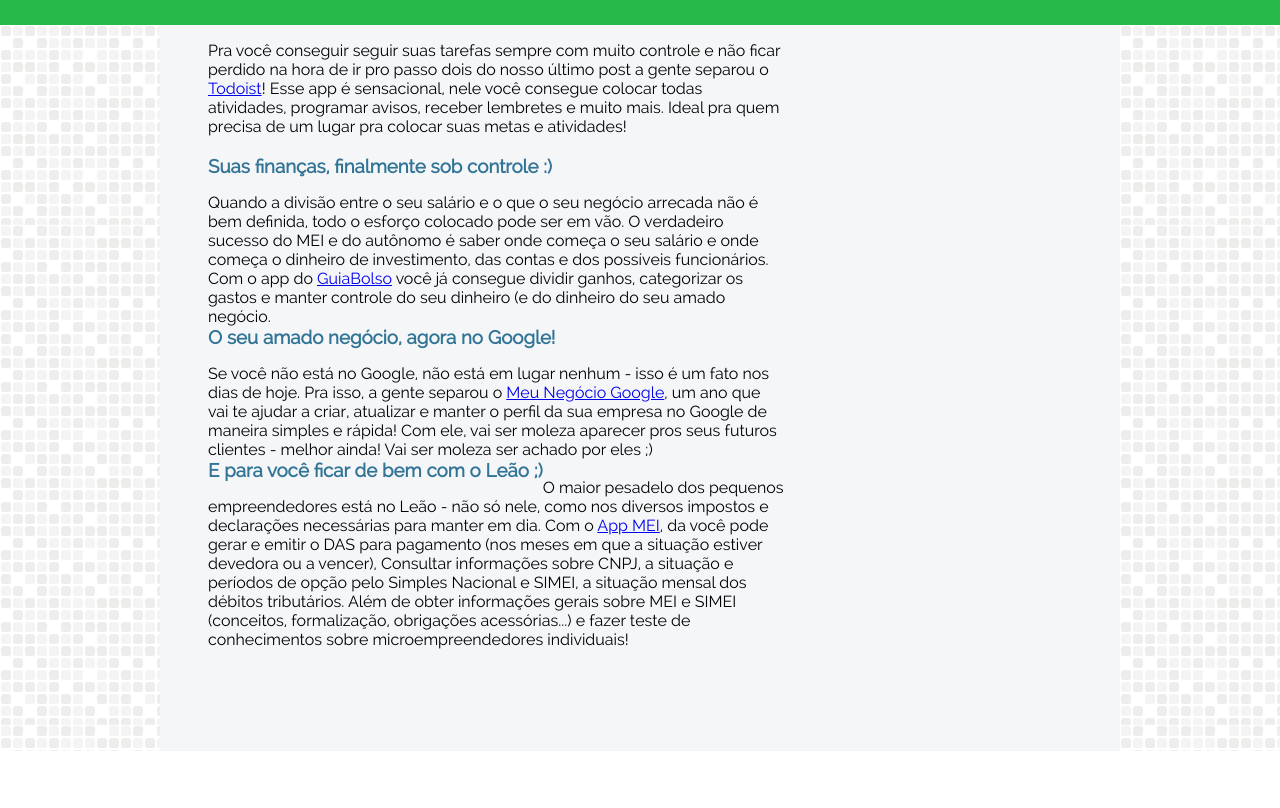
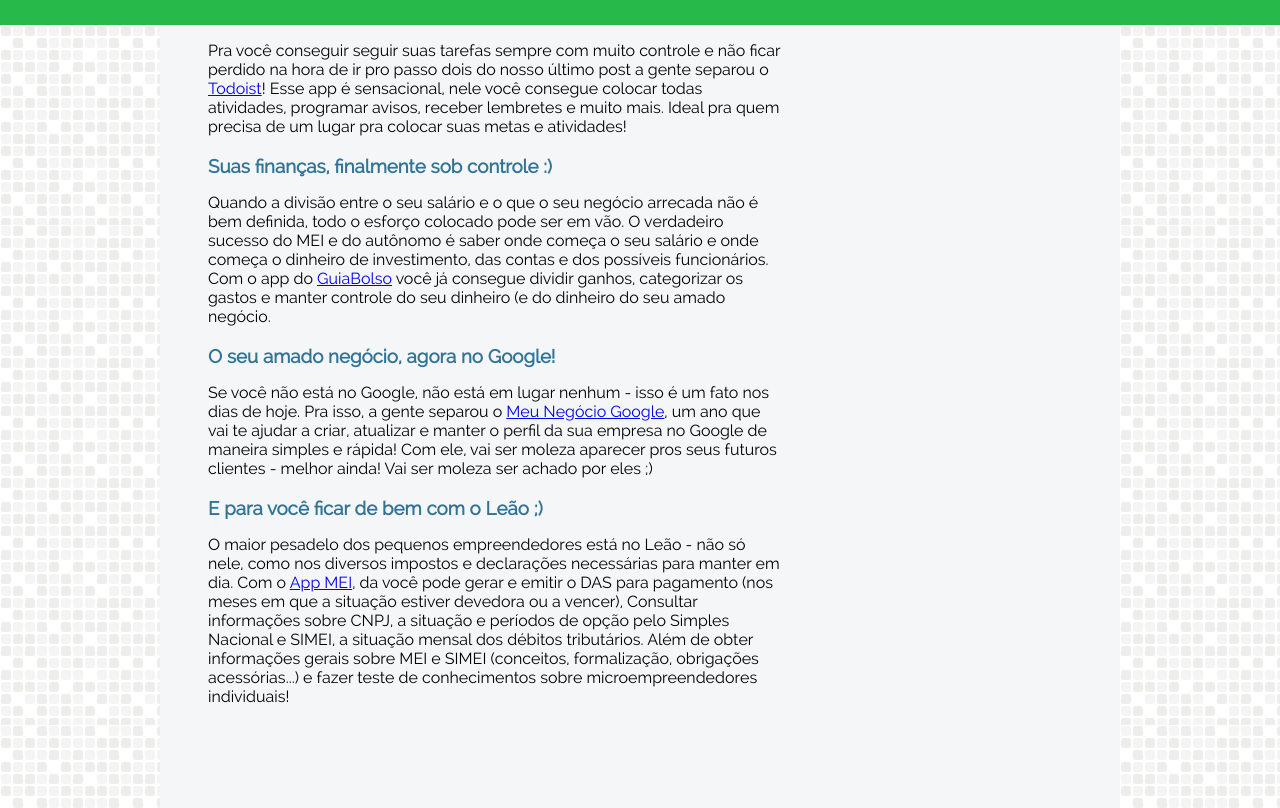
Before and after one commit to CassiaDeny/meuamadonegocio, a website: page views/contents/5-aplicativos-para-o-empreendedor-autonomo.html in a window 1280 px wide. Shown: the part 775-1583 px from the top of the page. Before the commit the page ends 1526 px from the top, so only its background shows below. Drawn offline with Linux system fonts and the light colour scheme; files that its build step writes are made by us from their sources; a script that the page names is missing; files whose address does not match are found by name.

Commit message:
Correção alinhamento de texto.

```diff
--- a/views/contents/5-aplicativos-para-o-empreendedor-autonomo.html
+++ b/views/contents/5-aplicativos-para-o-empreendedor-autonomo.html
@@ -47,10 +47,10 @@
         Pra você conseguir seguir suas tarefas sempre com muito controle e não ficar perdido na hora de ir pro passo dois do nosso último post a gente separou o <a href="https://play.google.com/store/apps/details?id=com.todoist">Todoist</a>! Esse app é sensacional, nele você consegue colocar todas atividades, programar avisos, receber lembretes e muito mais. Ideal pra quem precisa de um lugar pra colocar suas metas e atividades!<br><br>
 
         <h1>Suas finanças, finalmente sob controle :)</h1><br><br>
-        Quando a divisão entre o seu salário e o que o seu negócio arrecada não é bem definida, todo o esforço colocado pode ser em vão. O verdadeiro sucesso do MEI e do autônomo é  saber onde começa o seu salário e onde começa o dinheiro de investimento, das contas e dos possíveis funcionários. Com o app do <a href="https://play.google.com/store/apps/details?id=br.com.guiabolso">GuiaBolso</a> você já consegue dividir ganhos, categorizar os gastos e manter controle do seu dinheiro (e do dinheiro do seu amado negócio.<br>
+        Quando a divisão entre o seu salário e o que o seu negócio arrecada não é bem definida, todo o esforço colocado pode ser em vão. O verdadeiro sucesso do MEI e do autônomo é  saber onde começa o seu salário e onde começa o dinheiro de investimento, das contas e dos possíveis funcionários. Com o app do <a href="https://play.google.com/store/apps/details?id=br.com.guiabolso">GuiaBolso</a> você já consegue dividir ganhos, categorizar os gastos e manter controle do seu dinheiro (e do dinheiro do seu amado negócio.<br><br>
 
         <h1>O seu amado negócio, agora no Google! </h1><br><br>
-        Se você não está no Google, não está em lugar nenhum - isso é um fato nos dias de hoje. Pra isso, a gente separou o <a href="https://play.google.com/store/apps/details?id=com.google.android.apps.vega">Meu Negócio Google</a>, um ano que vai te ajudar a criar, atualizar e manter o perfil da sua empresa no Google de maneira simples e rápida! Com ele, vai ser moleza aparecer pros seus futuros clientes - melhor ainda! Vai ser moleza ser achado por eles ;)
+        Se você não está no Google, não está em lugar nenhum - isso é um fato nos dias de hoje. Pra isso, a gente separou o <a href="https://play.google.com/store/apps/details?id=com.google.android.apps.vega">Meu Negócio Google</a>, um ano que vai te ajudar a criar, atualizar e manter o perfil da sua empresa no Google de maneira simples e rápida! Com ele, vai ser moleza aparecer pros seus futuros clientes - melhor ainda! Vai ser moleza ser achado por eles ;) <br><br>
 
 		<h1>E para você ficar de bem com o Leão ;) </h1><br><br>
         O maior pesadelo dos pequenos empreendedores está no Leão - não só nele, como nos diversos impostos e declarações necessárias para manter em dia. Com o <a href="https://play.google.com/store/apps/details?id=br.gov.fazenda.receita.mei">App MEI</a>, da você pode gerar e emitir o DAS para pagamento (nos meses em que a situação estiver devedora ou a vencer), Consultar informações sobre CNPJ, a situação e períodos de opção pelo Simples Nacional e SIMEI, a situação mensal dos débitos tributários. Além de obter informações gerais sobre MEI e SIMEI (conceitos, formalização, obrigações acessórias...) e fazer teste de conhecimentos sobre microempreendedores individuais!<br><br>
```
